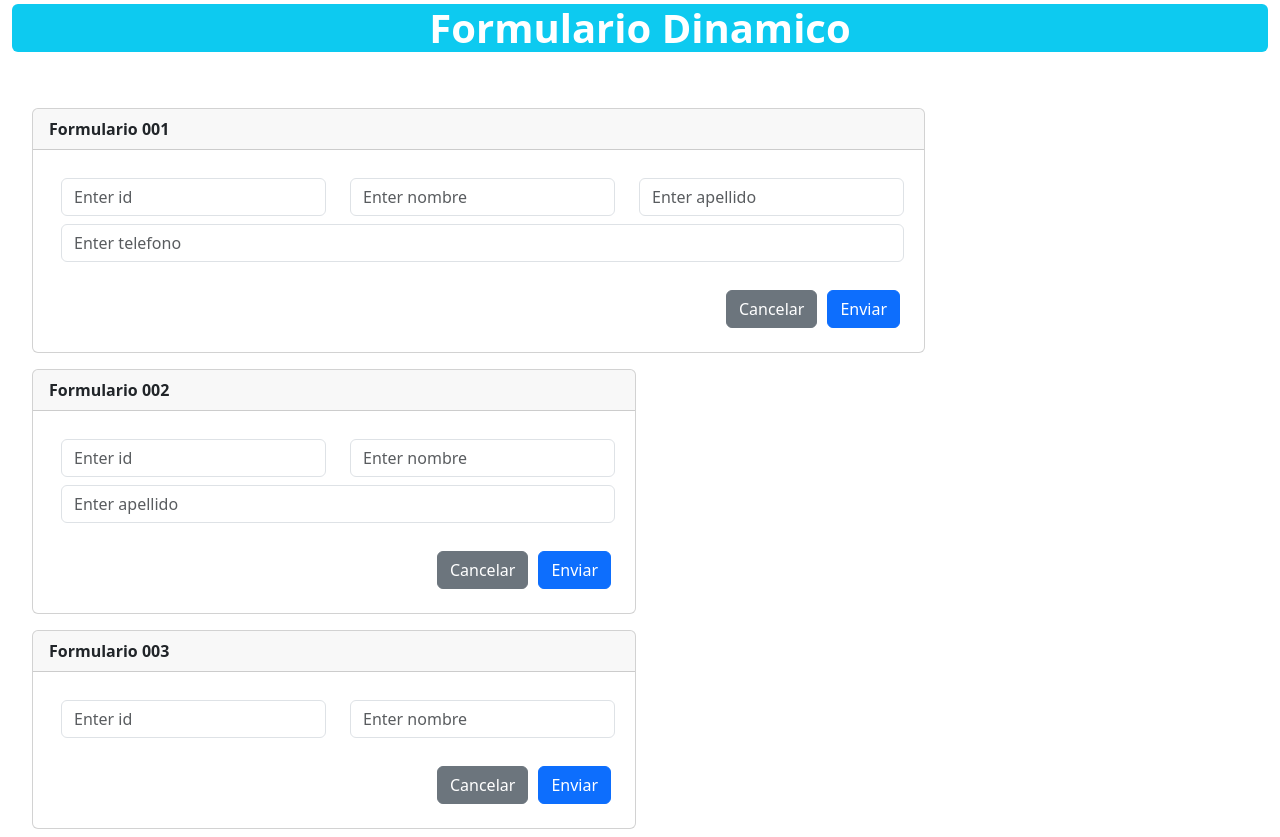
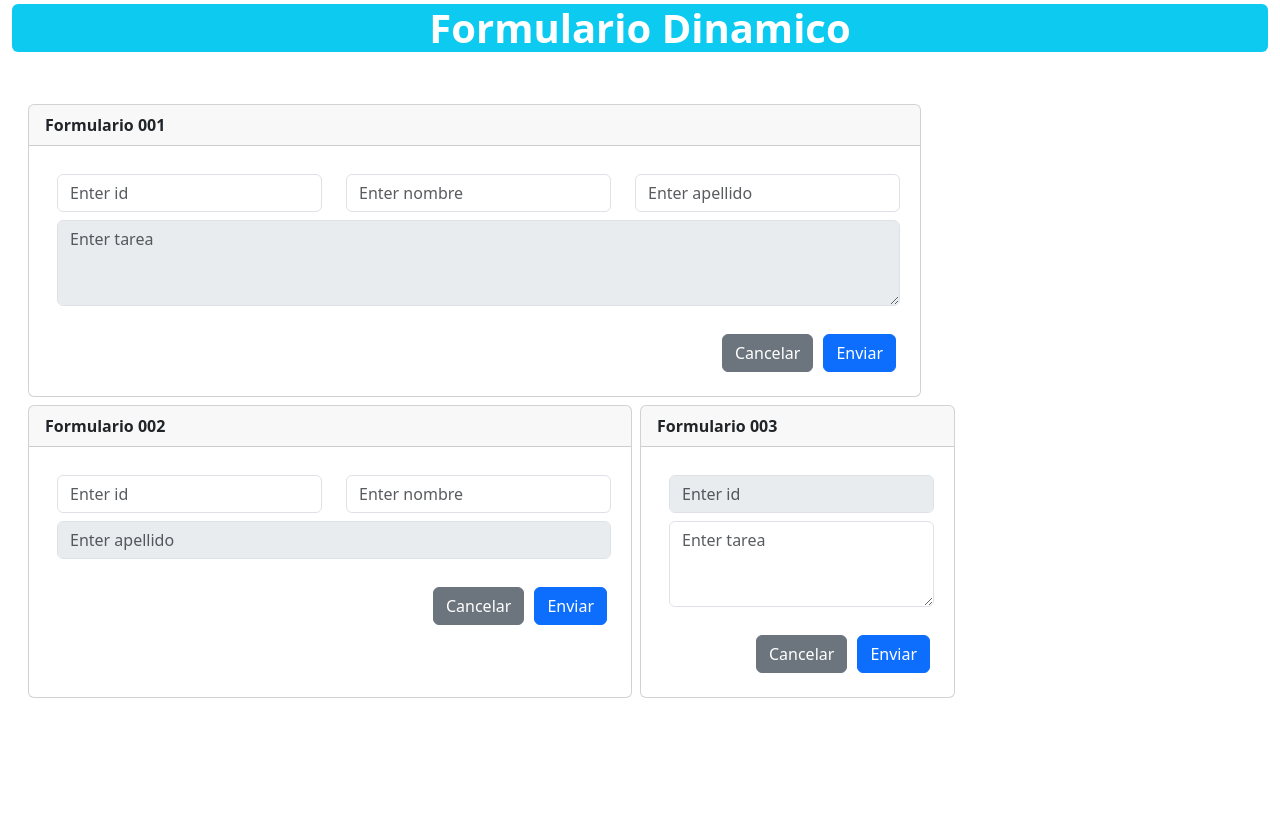
Before and after one commit to faviocabral/app-form-dinamic, a React (Vite) app: page / in a window 1280 px wide. After the commit the page ends 800 px from the top, so only its background shows below. Built offline with nearby package versions, Linux system fonts and the light colour scheme.

Commit message:
update campos con propiedades

```diff
--- a/src/App.jsx
+++ b/src/App.jsx
@@ -1,22 +1,40 @@
 import React from 'react'
 import InputText from './components/inputText'
+import TextArea from './components/TextArea'
 
 export default function App() {
 
   //payload(objeto) que viene de la base datos
-  let forms = [
-    {id: 1, col:3, campos: ['id', 'nombre' , 'apellido' , 'telefono' ] },
-    {id: 2, col:2, campos: ['id', 'nombre' , 'apellido'  ] },
-    {id: 3, col:2, campos: ['id', 'nombre'   ] },
+  let forms2 = [
+    {id: 1, col:3, campos: [
+                            {nombre:'id', tipo:'number' , disabled: false },
+                            {nombre:'nombre', tipo: 'text', disabled: false },
+                            {nombre:'apellido', tipo: 'text', disabled: false},
+                            {nombre:'tarea', tipo: 'textarea', disabled: true},
+                          ]
+    },
+    {id: 2, col:2, campos: [
+                              {nombre:'id', tipo:'number' , disabled: false },
+                              {nombre:'nombre', tipo: 'text', disabled: false },
+                              {nombre:'apellido', tipo: 'text', disabled: true},
+                            ]
+    },
+    {id: 3, col:1, campos: [
+                            {nombre:'id', tipo:'number' , disabled: true },
+                            {nombre:'tarea', tipo: 'textarea', disabled: false},
+                          ]
+    },
   ]
+
   //distribuimos en cuantas columnas vamos a mostrar en el formulario
-  forms = forms.map(item=>{
+  forms2 = forms2.map(item=>{
     return {
       ...item,
       distribucion: distribuir(item.col, item.campos) //agregamos un nuevo elemento al objeto
       //con esto lo que vamos hacer es distribuir los campos segun las cantidad de columnas queremo mostrar
     }
   })
+  console.log(forms2)
 
   //funcion de distribucion de columnas
   function distribuir(col, campos ){
@@ -49,9 +67,9 @@ export default function App() {
         <div className="container-fluid mt-5 w3-border w3-padding w3-round ws-grey d-flex flex-wrap justify-content-arround">
           {
             //iteramos los formularios n...
-            forms.map(item=>{
+            forms2.map(item=>{
               return(
-                <div className="card m-2">
+                <div className="card m-1">
                   <div className="card-header text-bold">Formulario 00{item.id}</div>
                   <div className="body">
                     <form className="p-4" key={item.id}  onSubmit={handleSubmit}>
@@ -61,18 +79,20 @@ export default function App() {
                           item.distribucion.map(fila=>{
                             return (
                               <div className="row">
-
                                 {
                                   //iteramos los campos segun formato de columnas ...
                                   fila.map(campo=>{
                                     return (
                                       <div className="col">
-                                        <InputText key={campo} placeholder={campo} name={campo}/>
+                                        {
+                                          (campo.tipo === 'textarea')?
+                                            <TextArea name={campo.nombre} placeholder={campo.nombre} estado={campo.disabled} />
+                                          : <InputText tipo={campo.tipo} key={campo.nombre} placeholder={campo.nombre} name={campo.nombre} estado={campo.disabled} />
+                                        }
                                       </div>
                                     )
                                   })
                                 }
-
                               </div>
                             )
                           })
--- /dev/null
+++ b/src/components/TextArea.jsx
@@ -0,0 +1,7 @@
+import React from 'react'
+
+export default function TextArea(props) {
+  return (
+    <textarea className="form-control m-1" rows="3" id={props.name} placeholder={`Enter ${props.placeholder}`} name={props.name} disabled={props.estado}></textarea>
+  )
+}
--- a/src/components/inputText.jsx
+++ b/src/components/inputText.jsx
@@ -2,6 +2,6 @@ import React from 'react'
 
 export default function InputText(props) {
   return (
-    <input type="text" key={props.name} className="form-control m-1" placeholder={`Enter ${props.placeholder}`} name={props.name} />
+    <input type={props.tipo} key={props.name} className="form-control m-1" placeholder={`Enter ${props.placeholder}`} name={props.name} disabled={props.estado} />
   )
 }
```
Also changed, not shown: src/components/Forms.jsx (added, +7 -0 lines).
